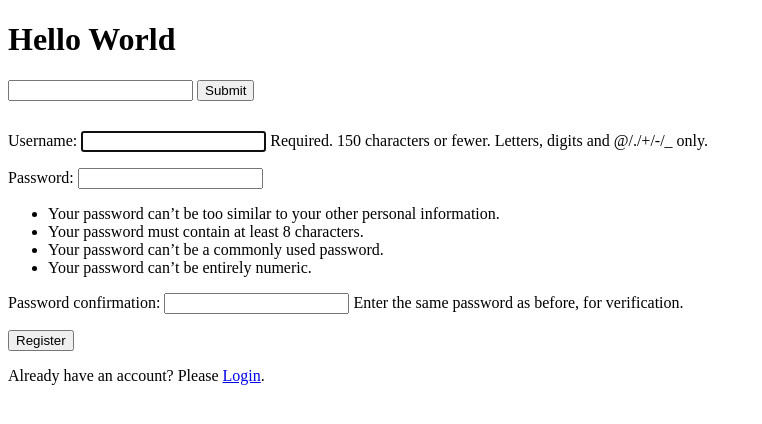
After one commit to MaksymShvets/Try-Django-3.2, a Django app: page /register/ in a window 1280 px wide. The commit adds this page. Shown: the top 424 px of the page, without its empty margins (0-762 px from the left). Run offline with Django 3.2, Linux system fonts and the light colour scheme.

Commit message:
Register a User via build in Model Form

```diff
--- a/accounts/views.py
+++ b/accounts/views.py
@@ -1,5 +1,15 @@
 from django.contrib.auth import authenticate, login, logout
+from django.contrib.auth.forms import UserCreationForm
 from django.shortcuts import render, redirect
+
+
+def register_view(request):
+    form = UserCreationForm(request.POST or None)
+    if form.is_valid():
+        user_obj = form.save()
+        return redirect('/login')
+    context = {"form": form}
+    return render(request, "accounts/register.html", context)
 
 
 def login_view(request):
@@ -9,7 +19,7 @@
         user = authenticate(request, username=username, password=password)
         if user is None:
             context = {"error": "Invalid username or password."}
-            return render(request, "accounts/login.html", {context})
+            return render(request, "accounts/login.html", context)
         login(request, user)
         return redirect("/")
     return render(request, "accounts/login.html", {})
@@ -20,7 +30,3 @@
         logout(request)
         return redirect("/login/")
     return render(request, "accounts/logout.html", {})
-
-
-def register_view(request):
-    return render(request, "accounts/register.html", {})
--- a/templates/accounts/login.html
+++ b/templates/accounts/login.html
@@ -16,6 +16,8 @@
             </div>
             <button type="submit">Login</button>
         </form>
+
+        <p>Need an account? Please <a href="/register">Register</a>.</p>
     </div>
 {% else %}
 <p>You're already logged in. Would you like to <a href="/logout/">logout</a>?</p>
--- /dev/null
+++ b/templates/accounts/register.html
@@ -0,0 +1,16 @@
+{% extends "base.html" %}
+
+{% block content %}
+{% if not request.user.is_authenticated %}
+    <div style="margin-top:30px">
+        <form method="POST">
+            {% csrf_token %}
+            {{ form.as_p }}
+            <button type="submit">Register</button>
+        </form>
+        <p>Already have an account? Please <a href="/login">Login</a>.</p>
+    </div>
+{% else %}
+<p>You're already logged in and cannot register. Would you like to <a href="/logout/">logout</a>?</p>
+{% endif %}
+{% endblock %}
--- a/trydjango/urls.py
+++ b/trydjango/urls.py
@@ -19,7 +19,9 @@
 from accounts.views import (
     login_view,
     logout_view,
+    register_view,
 )
+
 from articles.views import (
     article_create_view,
     article_detail_view,
@@ -36,4 +38,5 @@
     path('admin/', admin.site.urls),
     path('login/', login_view),
     path('logout/', logout_view),
+    path('register/', register_view),
 ]
```
